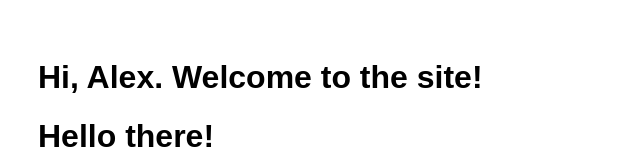
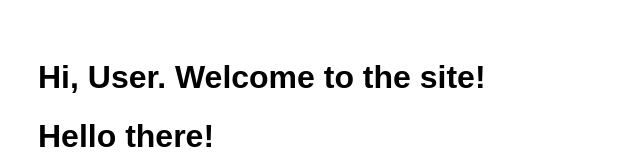
Before and after one commit to lvigil513/test, a plain HTML site: page index.html in a window 1280 px wide. Shown: the top 160 px of the page, without its empty margins (0-640 px from the left). Drawn offline with Linux system fonts and the light colour scheme.

Commit message:
Update index.html

```diff
--- a/index.html
+++ b/index.html
@@ -51,7 +51,7 @@
 
 
 
-        let userName = "Alex";
+        let userName = "User";
         let message = "Welcome to the site!";
 
 
```
